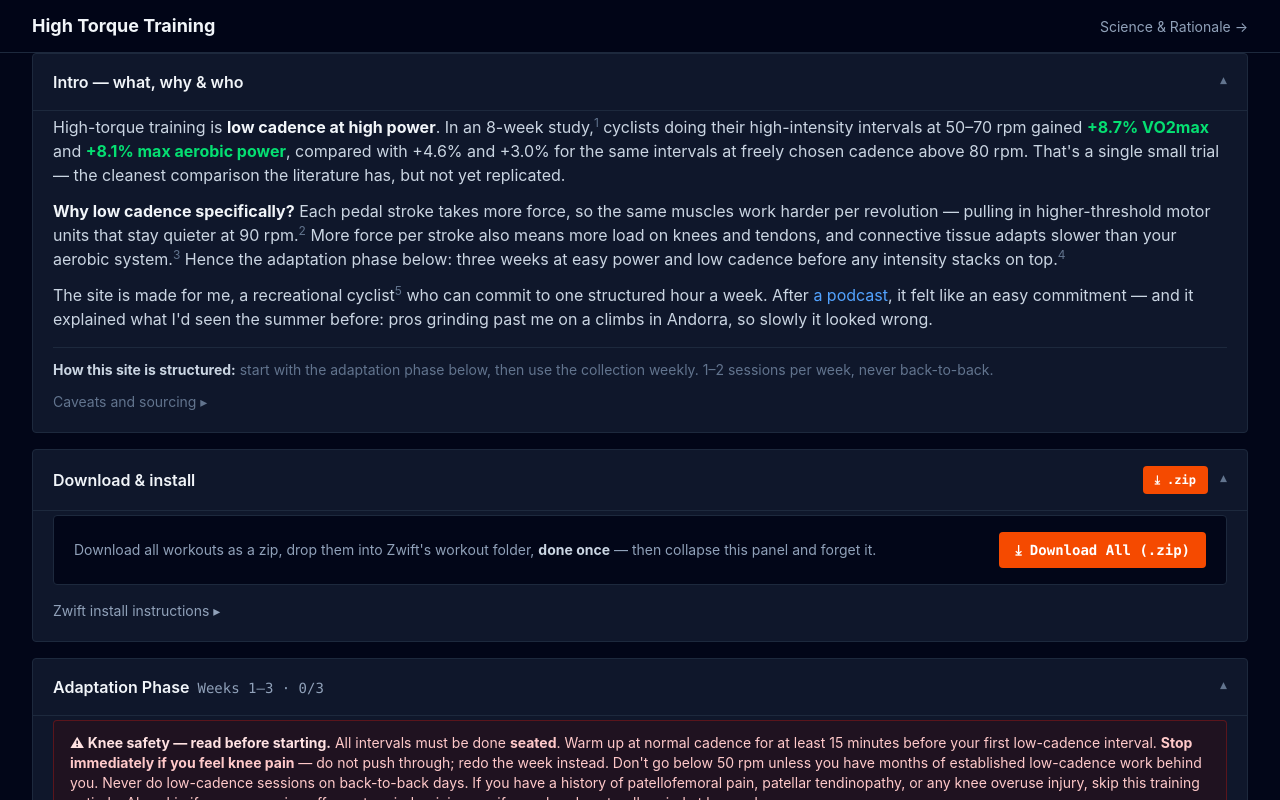
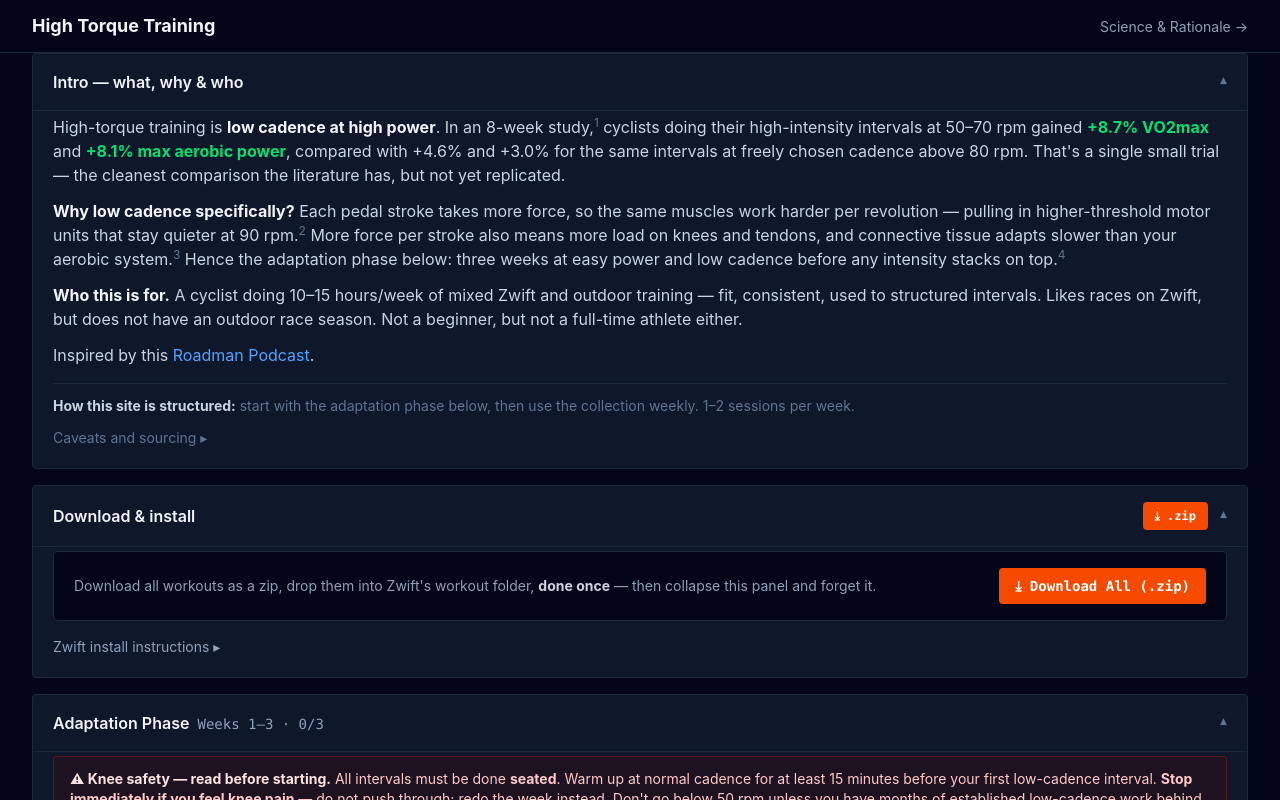
Before and after one commit to tomjelen/high-torque-training, a React (Vite) app in the folder site/: page / in a window 1280 px wide. Shown: the top 800 px of the page. Built offline with nearby package versions, Linux system fonts and the light colour scheme.

Commit message:
Another refinement of why/what

```diff
--- a/site/src/App.tsx
+++ b/site/src/App.tsx
@@ -11,7 +11,7 @@ import { loadState, saveState } from './storage'
 import type { AppState } from './types'
 
 const HOME_LAST_UPDATED = '2026-04-23'
-const SCIENCE_LAST_UPDATED = '2026-04-19'
+const SCIENCE_LAST_UPDATED = '2026-04-30'
 
 function HomePage({ state, setState }: { state: AppState; setState: React.Dispatch<React.SetStateAction<AppState>> }) {
   return (
--- a/site/src/components/IntroPanel.tsx
+++ b/site/src/components/IntroPanel.tsx
@@ -42,25 +42,28 @@ export default function IntroPanel({ state, setState }: Props) {
       </p>
 
       <p className="text-slate-300 mt-3 mb-0">
-        The site is made for me, a recreational cyclist<sup className="text-slate-500">5</sup>{' '}
-        who can commit to one structured hour a week. After{' '}
+        <strong className="text-slate-100">Who this is for.</strong> A cyclist doing 10–15
+        hours/week of mixed Zwift and outdoor training — fit, consistent, used to structured
+        intervals. Likes races on Zwift, but does not have an outdoor race season. Not a
+        beginner, but not a full-time athlete either.
+      </p>
+      <p className="text-slate-300 mt-3 mb-0">
+        Inspired by this {' '}
         <a
           href={SOURCES.roadman.url}
           target="_blank"
           rel="noopener noreferrer"
           className="text-blue-400 hover:text-blue-300"
         >
-          a podcast
+          Roadman Podcast
         </a>
-        , it felt like an easy commitment — and it explained what I'd seen the summer before:
-        pros grinding past me on a climbs in Andorra, so slowly it looked wrong.
+        .
       </p>
 
       <div className="border-t border-slate-800 mt-4 pt-3 text-sm text-slate-500">
         <p className="mb-0">
           <strong className="text-slate-300">How this site is structured:</strong> start with the
-          adaptation phase below, then use the collection weekly. 1–2 sessions per week, never
-          back-to-back.
+          adaptation phase below, then use the collection weekly. 1–2 sessions per week.
         </p>
         <details className="mt-3 group">
           <summary className="cursor-pointer list-none hover:text-slate-300 select-none">
@@ -110,20 +113,6 @@ export default function IntroPanel({ state, setState }: Props) {
               adaptation phase here follows coaching practice (Wakefield/UAE, Walsh/Roadman,
               Housler/EVOQ), which is universal among coaches who prescribe torque intervals.
             </p>
-            <p className="m-0">
-              <sup className="text-slate-500 mr-1">5</sup>
-              I ride 10–15 hours a week for fun, not plans — I've tried structured training plans. I just don't follow them — a beautiful route always beats a TSS target. So "one hour a week" is my realistic floor, not
-              what the research actually prescribes. One, I'll actually
-              do.{' '}
-              <a
-                href="https://www.strava.com/athletes/8943272"
-                target="_blank"
-                rel="noopener noreferrer"
-                className="text-blue-400 hover:text-blue-300"
-              >
-                Peek at my Strava to see what kind of cyclist I am.
-              </a>
-            </p>
             <p className="m-0 pt-1">
               <Link to="/science" className="text-blue-400 hover:text-blue-300">
                 → Read the full rationale and sources on the Science page
--- a/site/src/components/SciencePage.tsx
+++ b/site/src/components/SciencePage.tsx
@@ -35,9 +35,21 @@ function renderBody(id: string) {
         <>
           <p>
             Most cyclists pedal at 80–100 rpm. Dropping to 50–70 rpm at the same power output forces each leg muscle
-            contraction to produce much more force per stroke — that's what "high torque" means. The hypothesis is that
-            this extra muscular demand triggers adaptations that normal cadence training doesn't, particularly increased
-            VO2max and maximal aerobic power.
+            contraction to produce much more force per stroke — that's what "high torque" means.
+          </p>
+          <p>
+            The same prime movers (quads, glutes, hamstrings) are active at all cadences, but at lower cadence each
+            stroke preferentially recruits high-threshold (Type II) motor units that stay quieter at higher cadences
+            [Ahlquist 1992; Sarre &amp; Lepers 2006]. The hypothesis: combining this recruitment shift with
+            high-intensity intervals drives stronger aerobic adaptations — particularly VO2max and maximal aerobic
+            power — than the same intervals at freely chosen cadence.
+          </p>
+          <p>
+            The same mechanism that makes the stimulus effective also makes it demanding on connective tissue. More
+            force per stroke means more load on knees, patellar and quadriceps tendons, and the muscles that stabilize
+            the joint. Tendons and connective tissue adapt slower than the cardiovascular system, which is why this
+            protocol begins with a 3-week adaptation phase at low cadence and easy power before any high-intensity
+            work is layered on top.
           </p>
         </>
       )
```
Also changed, not shown: 1 other file (tests, documents, lock files or other folders).
